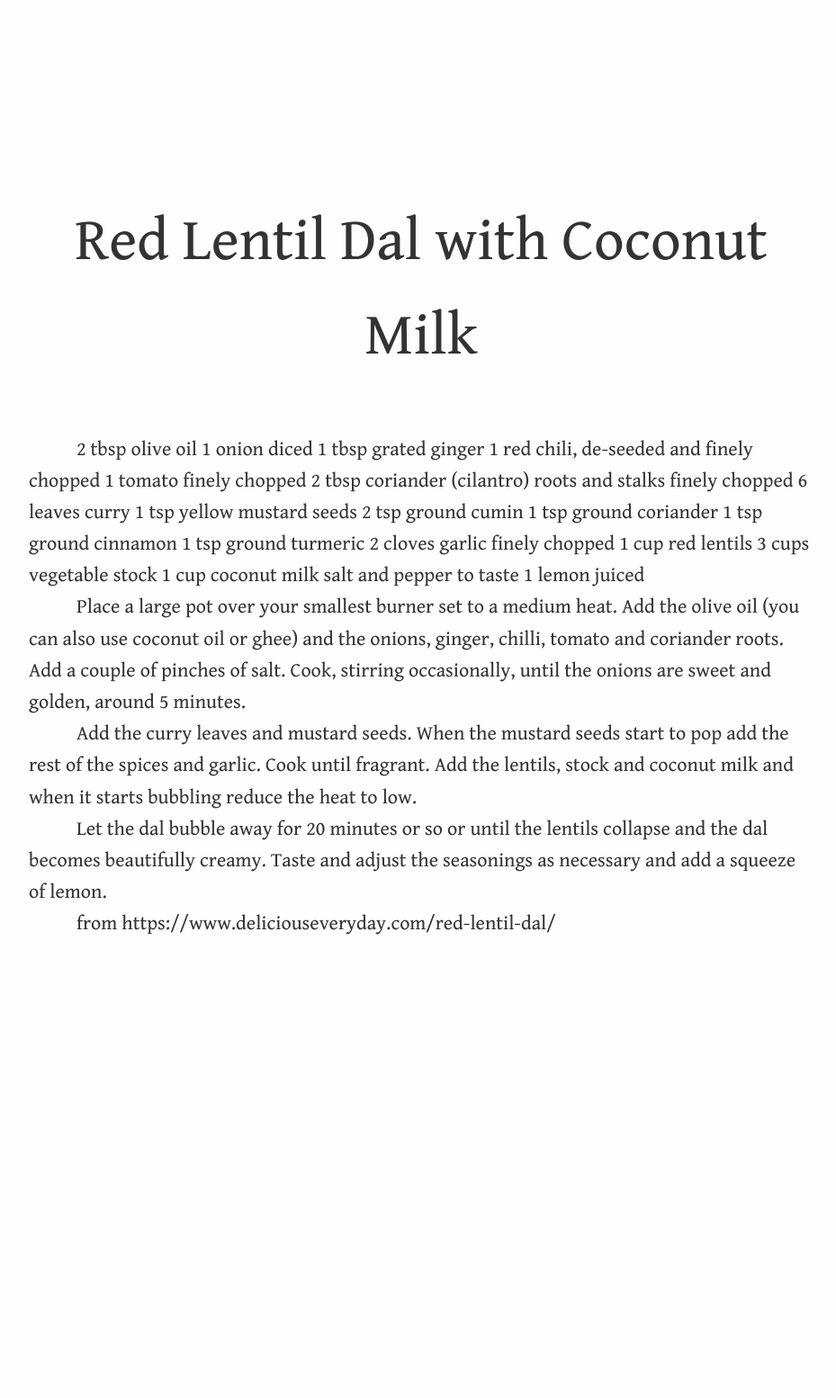
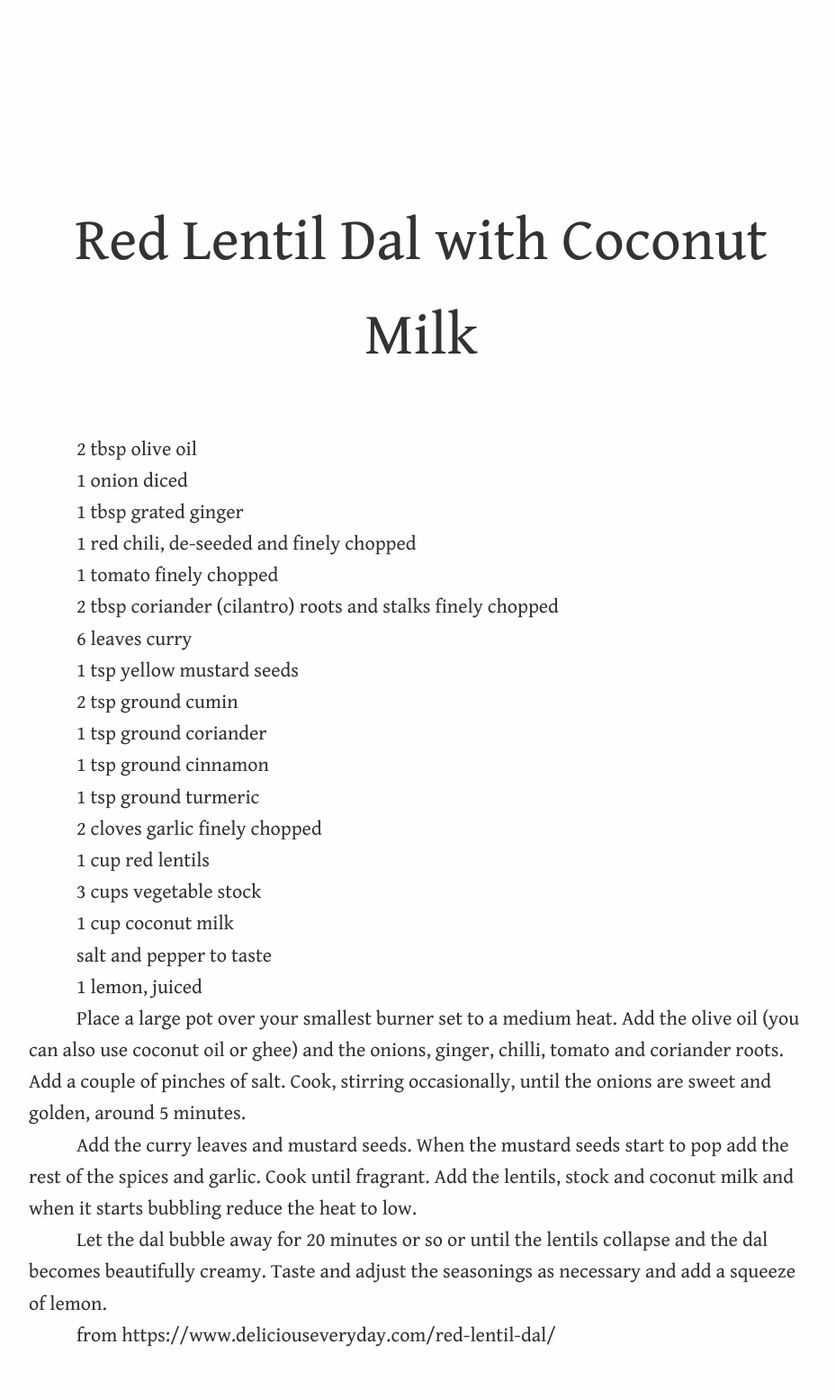
Before and after one commit to aredridel/recipes, a Jekyll site: the page built from Red Lentil Coconut Dal.md, in a window 1280 px wide. Shown: the whole page at 90% size, without its empty margins (172-1101 px from the left). Built offline with Jekyll 4.4.1, drawn with Linux system fonts in a browser that asks for light colours; our own code applies the rules of GitHub Pages for plain Markdown files; before the commit the page ends 1097 px from its top, so only the background shows below that.

```diff
--- a/Red Lentil Coconut Dal.md
+++ b/Red Lentil Coconut Dal.md
@@ -1,23 +1,42 @@
 # Red Lentil Dal with Coconut Milk
 
 2 tbsp olive oil
+
 1 onion diced
+
 1 tbsp grated ginger
+
 1 red chili, de-seeded and finely chopped
+
 1 tomato finely chopped
+
 2 tbsp coriander (cilantro) roots and stalks finely chopped
+
 6 leaves curry
+
 1 tsp yellow mustard seeds
+
 2 tsp ground cumin
+
 1 tsp ground coriander
+
 1 tsp ground cinnamon
+
 1 tsp ground turmeric
+
 2 cloves garlic finely chopped
+
 1 cup red lentils
+
 3 cups vegetable stock
+
 1 cup coconut milk
+
 salt and pepper to taste
-1 lemon juiced
+
+1 lemon, juiced
+
+
 
 Place a large pot over your smallest burner set to a medium heat. Add the olive oil (you can also use coconut oil or ghee) and the onions, ginger, chilli, tomato and coriander roots. Add a couple of pinches of salt. Cook, stirring occasionally, until the onions are sweet and golden, around 5 minutes.
 
```
